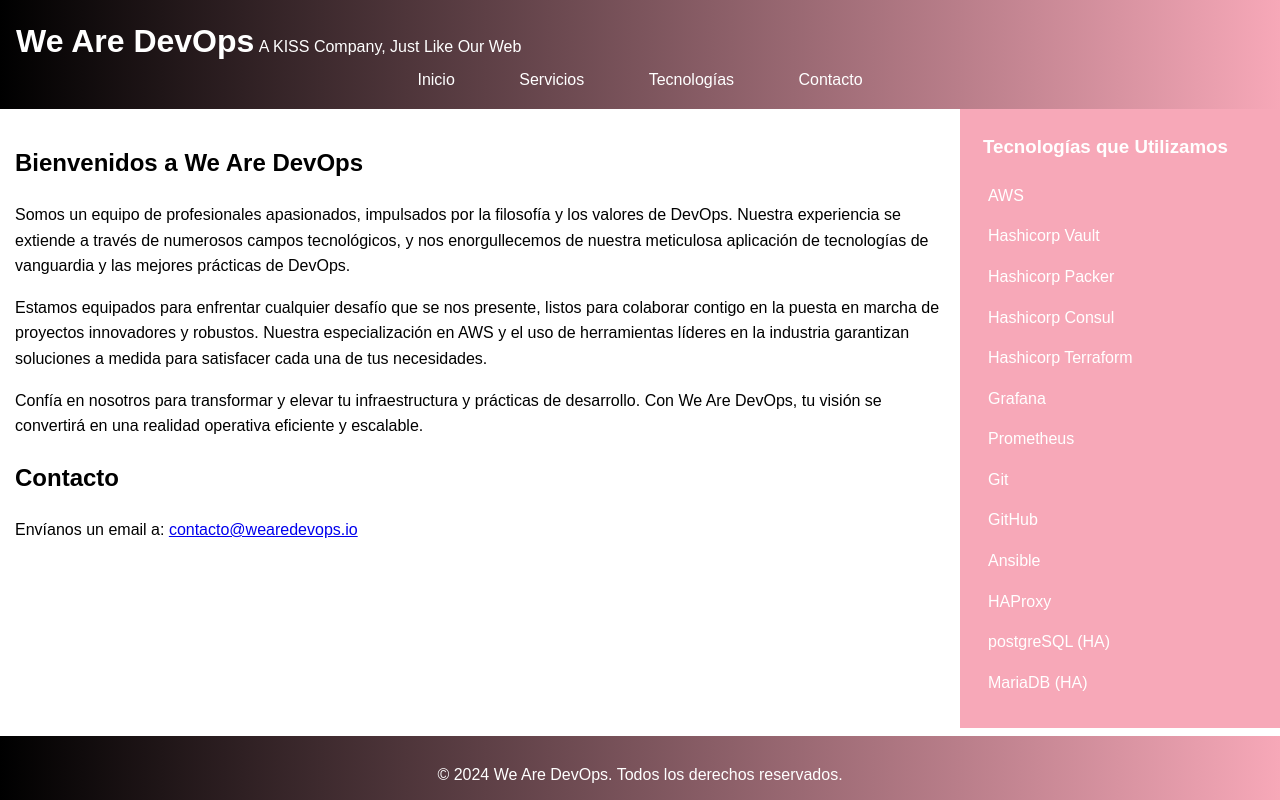
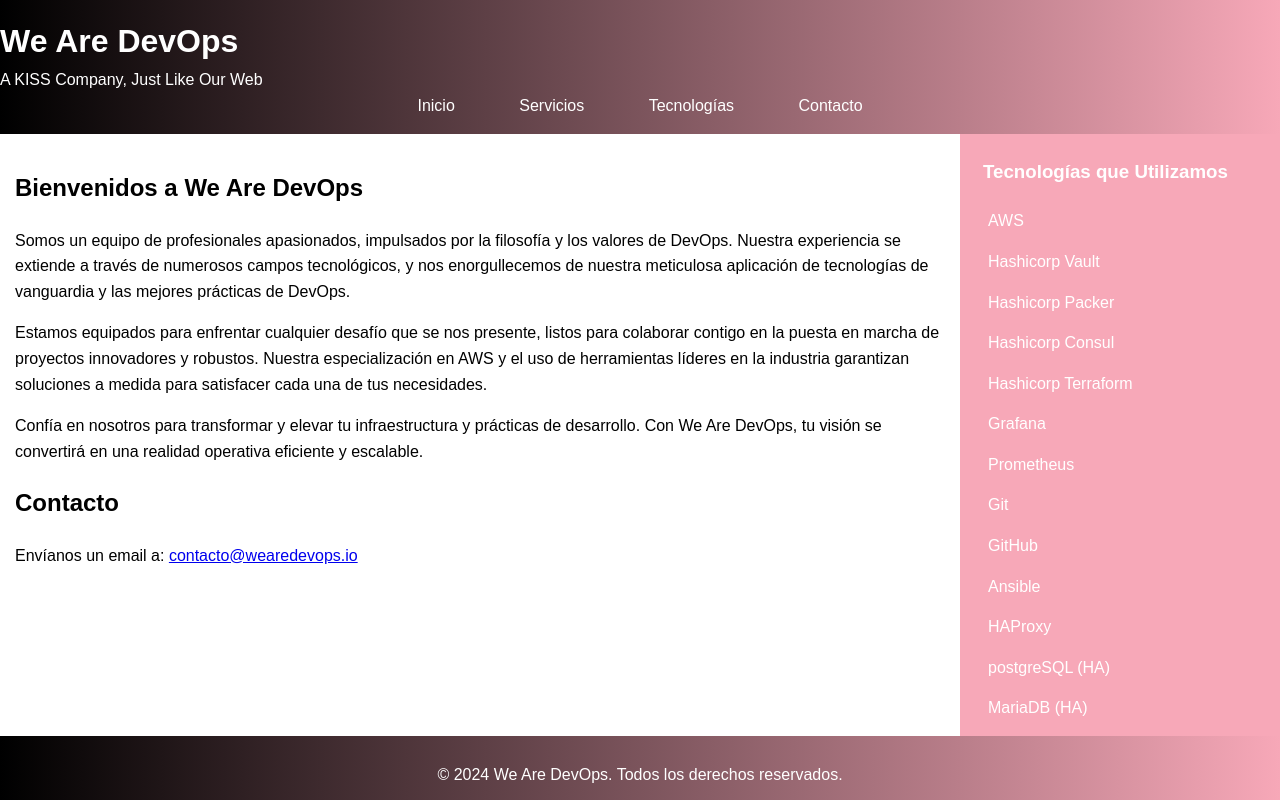
Before and after one commit to mokelean/wearedevops.io, a plain HTML site: page index.html in a window 1280 px wide. Drawn offline with Linux system fonts and the light colour scheme.

Commit message:
se tira todo a la izq

```diff
--- a/style.css
+++ b/style.css
@@ -25,8 +25,11 @@ header {
     text-align: center; /* Esto centra el contenido del .header-content */
 }
 
-.header-content {
-    padding-left: 1rem; /* Espacio desde el margen izquierdo */
+.header-content h1,
+.header-content .slogan {
+    margin: 0; /* Elimina los márgenes por defecto */
+    padding: 0; /* Asegúrate de que no hay padding que afecte la alineación */
+    display: block; /* Esto hará que cada elemento se apile verticalmente */
 }
 
 .header-container {
```
